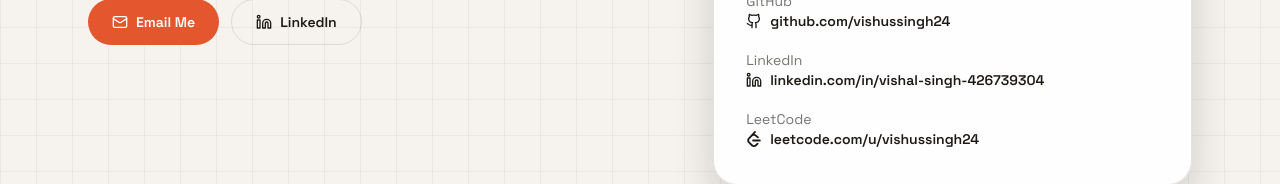
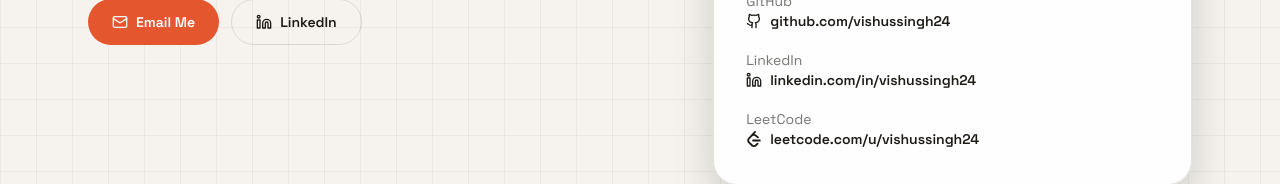
Before and after one commit to vishussingh24/Portfolio, a Next.js app: page / in a window 1280 px wide. Shown: the part 2817-3001 px from the top of the page. Built offline with nearby package versions, Linux system fonts and the light colour scheme.

Commit message:
changed linkedin Link

```diff
--- a/src/components/Contact.tsx
+++ b/src/components/Contact.tsx
@@ -27,7 +27,7 @@
               Email Me
             </a>
             <Link
-              href="https://www.linkedin.com/in/vishal-singh-426739304/"
+              href="https://www.linkedin.com/in/vishussingh24/"
               target="_blank"
               rel="noreferrer"
               className="inline-flex items-center gap-2 rounded-full border border-border-color px-6 py-3 text-sm font-semibold text-foreground transition hover:border-foreground/30 hover:bg-surface/80"
@@ -70,13 +70,13 @@
             <div>
               <p className="text-foreground/60">LinkedIn</p>
               <a
-                href="https://www.linkedin.com/in/vishal-singh-426739304/"
+                href="https://www.linkedin.com/in/vishussingh24/"
                 target="_blank"
                 rel="noreferrer"
                 className="inline-flex items-center gap-2 font-semibold text-foreground transition hover:text-accent"
               >
                 <Linkedin size={16} />
-                linkedin.com/in/vishal-singh-426739304
+                linkedin.com/in/vishussingh24
               </a>
             </div>
             <div>
--- a/src/components/Footer.tsx
+++ b/src/components/Footer.tsx
@@ -18,7 +18,7 @@
             <Github size={18} />
           </Link>
           <Link
-            href="https://www.linkedin.com/in/vishal-singh-426739304/"
+            href="https://www.linkedin.com/in/vishussingh24/"
             target="_blank"
             rel="noreferrer"
             className="transition-colors hover:text-foreground"
--- a/src/components/Hero.tsx
+++ b/src/components/Hero.tsx
@@ -102,7 +102,7 @@
                   GitHub
                 </a>
                 <a
-                  href="https://www.linkedin.com/in/vishal-singh-426739304/"
+                  href="https://www.linkedin.com/in/vishussingh24/"
                   target="_blank"
                   rel="noreferrer"
                   className="inline-flex items-center gap-2 text-foreground/70 transition hover:text-foreground"
--- a/src/components/Navbar.tsx
+++ b/src/components/Navbar.tsx
@@ -116,7 +116,7 @@
               <Github size={17} />
             </Link>
             <Link
-              href="https://www.linkedin.com/in/vishal-singh-426739304/"
+              href="https://www.linkedin.com/in/vishussingh24/"
               target="_blank"
               rel="noreferrer"
               className="inline-flex h-10 w-10 items-center justify-center rounded-full border border-border-color/70 bg-white/52 text-foreground/65 transition hover:-translate-y-0.5 hover:text-foreground dark:bg-surface/75"
@@ -188,7 +188,7 @@
                   GitHub
                 </Link>
                 <Link
-                  href="https://www.linkedin.com/in/vishal-singh-426739304/"
+                  href="https://www.linkedin.com/in/vishussingh24/"
                   target="_blank"
                   rel="noreferrer"
                   className="inline-flex flex-1 items-center justify-center gap-2 rounded-2xl border border-border-color px-4 py-3 text-sm font-medium text-foreground/75 transition hover:text-foreground"
```
